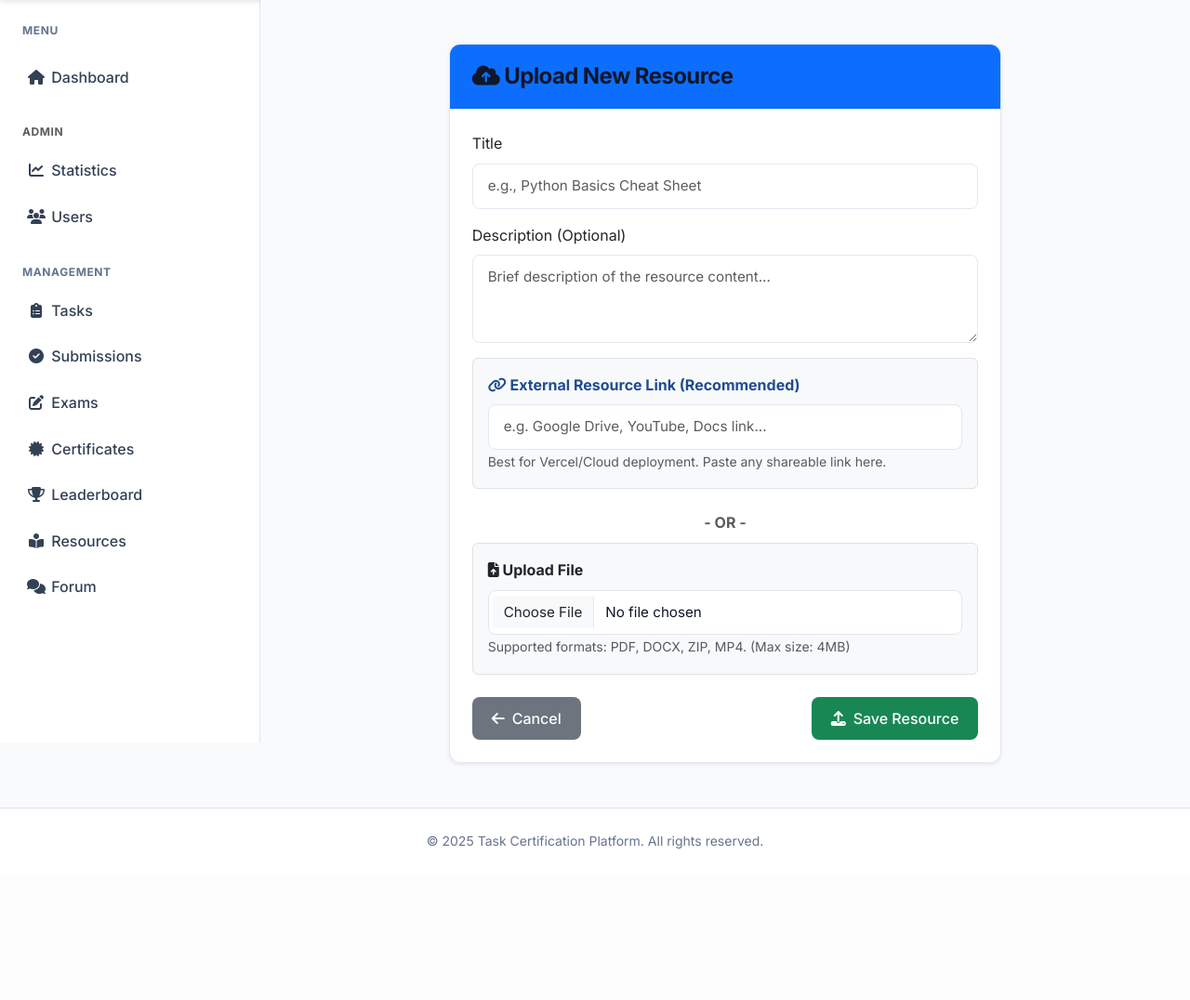
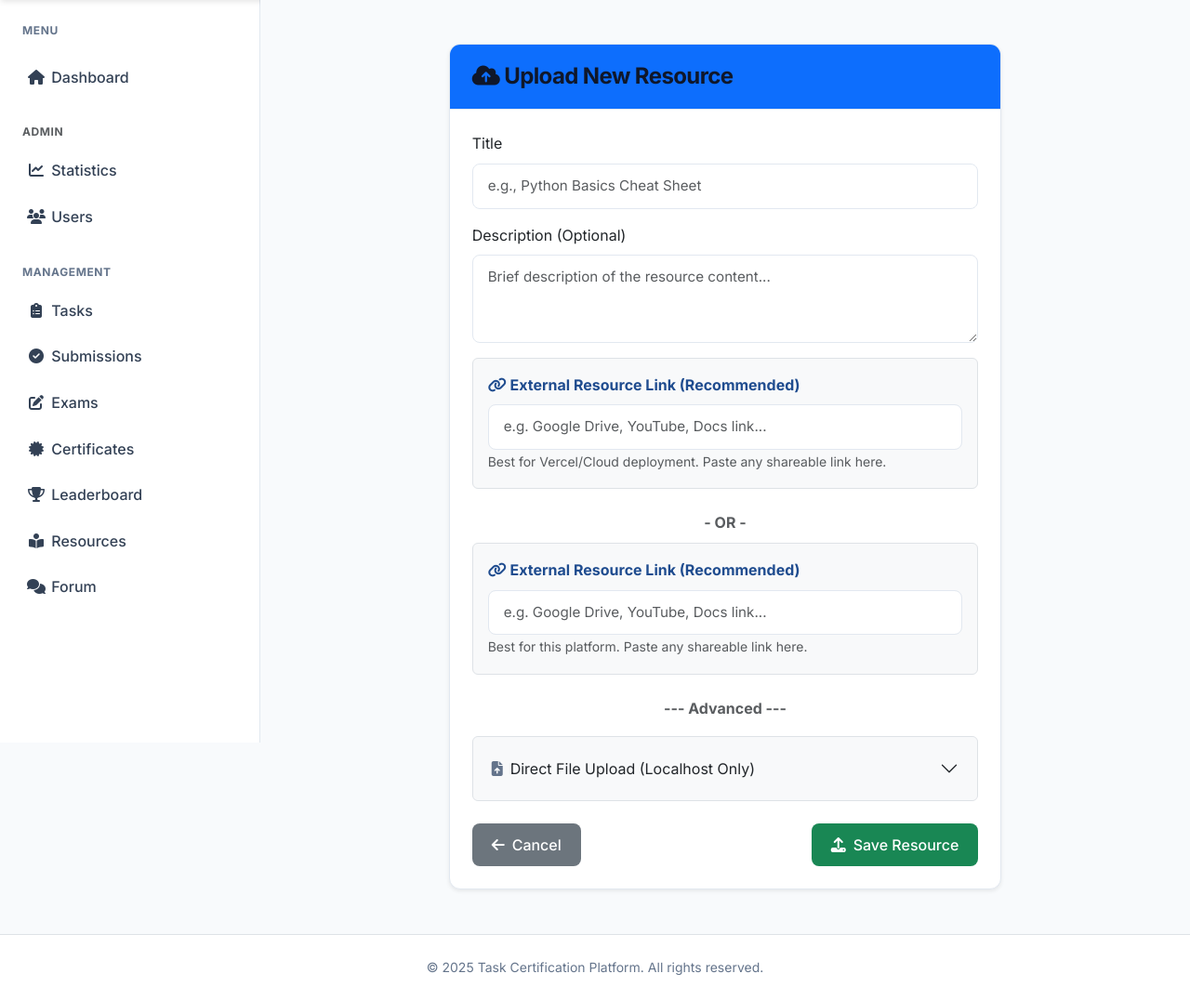
Before and after one commit to satish179/TaskCert, a Django app: page /resources/upload/ in a window 1280 px wide. Shown: the part 81-1157 px from the top of the page at 93% size. Before the commit the page ends 994 px from the top, so only its background shows below. Run offline with Django 5.2, Linux system fonts and the light colour scheme; the visitor is signed in with stand-in values (Sample User, id 1).

Commit message:
UI: Restrict File Upload to avoid Vercel Read-Only errors

```diff
--- a/templates/resources/upload_resource.html
+++ b/templates/resources/upload_resource.html
@@ -37,14 +37,44 @@
                         <div class="text-center my-2 text-muted fw-bold">- OR -</div>
 
                         <div class="mb-4 p-3 bg-light rounded border">
-                            <label for="file" class="form-label fw-bold"><i class="fas fa-file-upload"></i> Upload
-                                File</label>
-                            <input type="file" class="form-control" id="file" name="file"
-                                accept=".pdf,.docx,.doc,.txt,.zip,.png,.jpg,.jpeg,.mp4">
-                            <small class="text-muted">Supported formats: PDF, DOCX, ZIP, MP4. (Max size: 4MB)</small>
-                            <div id="fileError" class="text-danger mt-1" style="display: none;">
-                                <i class="fas fa-exclamation-circle"></i> File is too large. Maximum allowed size is
-                                4MB.
+                            <label class="form-label fw-bold text-primary"><i class="fas fa-link"></i> External Resource
+                                Link (Recommended)</label>
+                            <input type="url" class="form-control" id="link" name="link"
+                                placeholder="e.g. Google Drive, YouTube, Docs link...">
+                            <small class="text-muted">Best for this platform. Paste any shareable link here.</small>
+                        </div>
+
+                        <div class="text-center my-3">
+                            <span class="text-muted fw-bold">--- Advanced ---</span>
+                        </div>
+
+                        <div class="accordion mb-4" id="uploadAccordion">
+                            <div class="accordion-item border-0 bg-transparent">
+                                <h2 class="accordion-header">
+                                    <button class="accordion-button collapsed bg-light rounded border shadow-none"
+                                        type="button" data-bs-toggle="collapse" data-bs-target="#fileUploadCollapse">
+                                        <i class="fas fa-file-upload me-2 text-secondary"></i> Direct File Upload
+                                        (Localhost Only)
+                                    </button>
+                                </h2>
+                                <div id="fileUploadCollapse" class="accordion-collapse collapse"
+                                    data-bs-parent="#uploadAccordion">
+                                    <div class="accordion-body p-3 bg-light border rounded-bottom">
+                                        <div class="alert alert-danger py-2 small">
+                                            <i class="fas fa-exclamation-triangle"></i> <strong>Warning:</strong> On
+                                            Vercel (Production), file uploads will fail because the file system is
+                                            Read-Only. Use the Link option above instead.
+                                        </div>
+                                        <label for="file" class="form-label fw-bold">Upload File</label>
+                                        <input type="file" class="form-control" id="file" name="file"
+                                            accept=".pdf,.docx,.doc,.txt,.zip,.png,.jpg,.jpeg,.mp4">
+                                        <small class="text-muted">Max size: 4MB.</small>
+                                        <div id="fileError" class="text-danger mt-1" style="display: none;">
+                                            <i class="fas fa-exclamation-circle"></i> File is too large. Maximum allowed
+                                            size is 4MB.
+                                        </div>
+                                    </div>
+                                </div>
                             </div>
                         </div>
 
```
